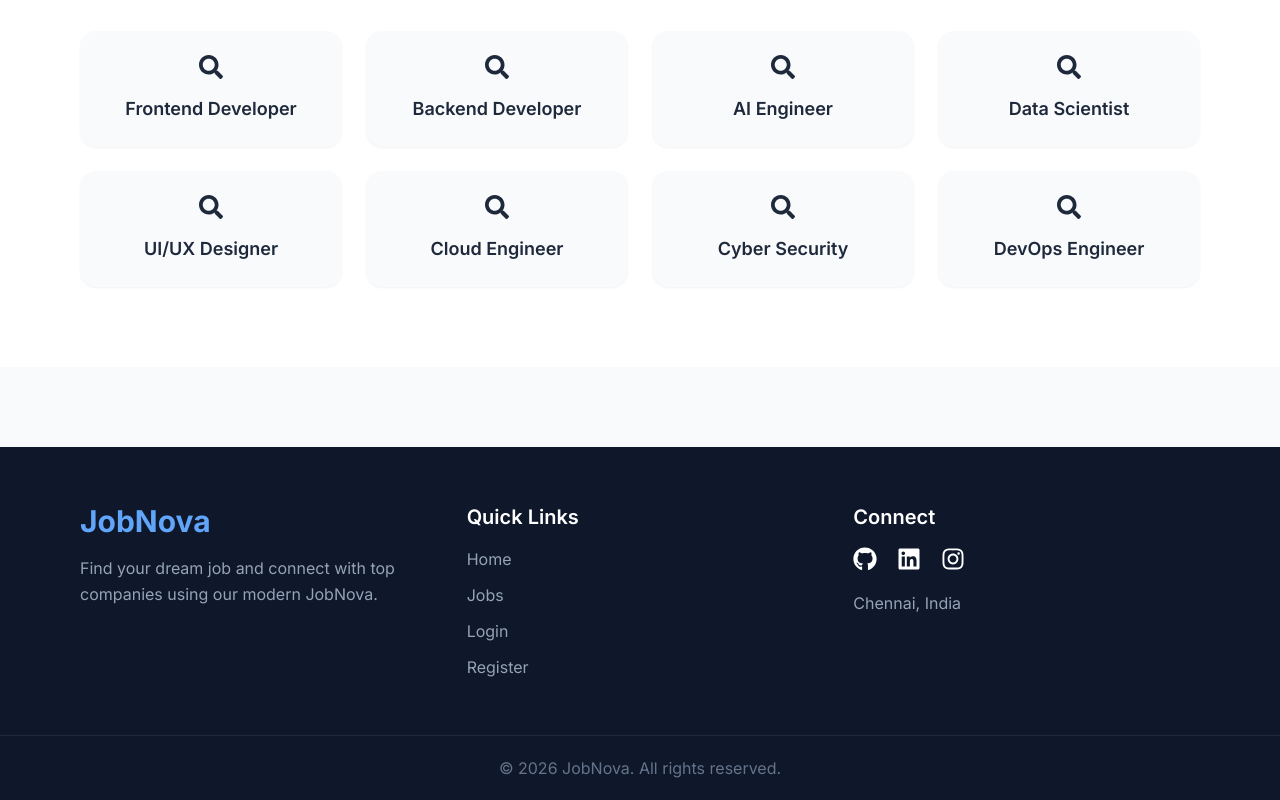
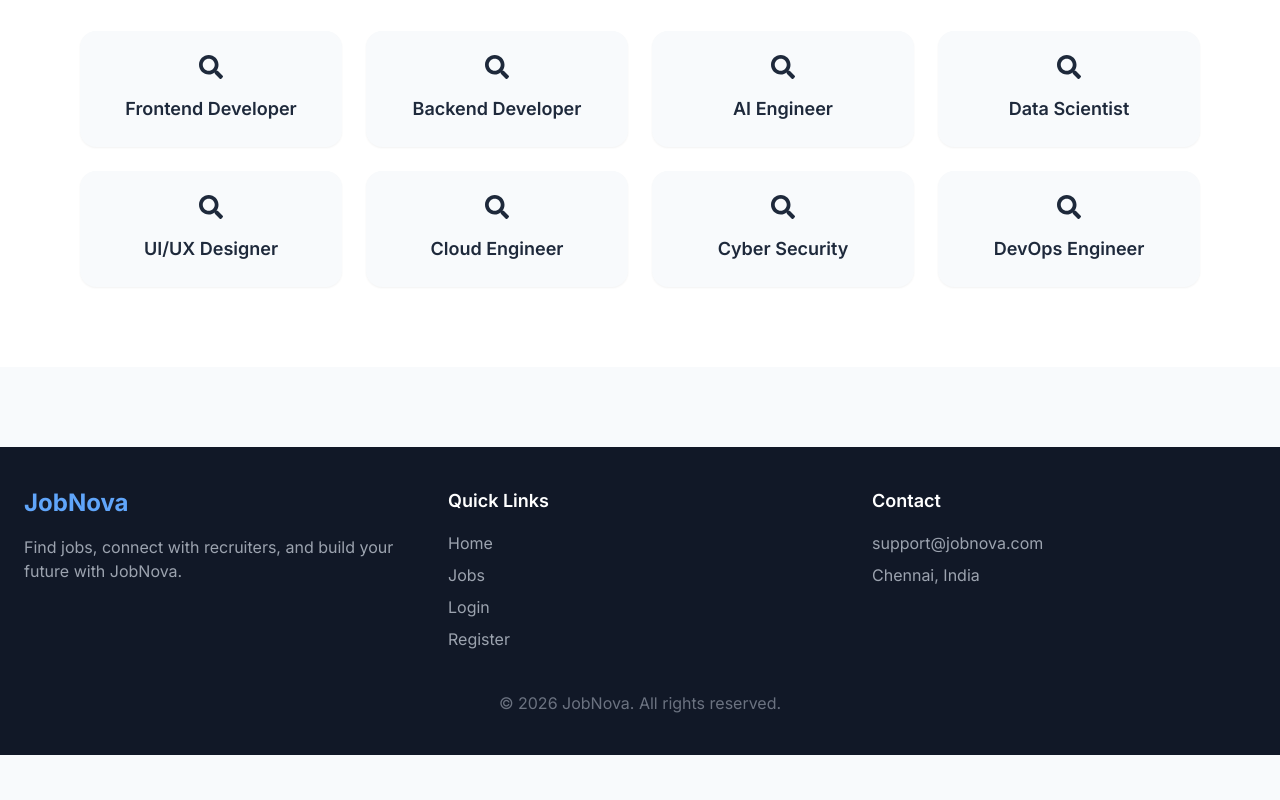
Before and after one commit to priyadarshni0701-apd/ai-job-portal-, a React (Vite) app in the folder frontend/: page / in a window 1280 px wide. Shown: the part 1383-2183 px from the top of the page. After the commit the page ends 2138 px from the top, so only its background shows below. Built offline with nearby package versions, Linux system fonts and the light colour scheme.

Commit message:
added changes to footer

```diff
--- a/frontend/src/components/Footer.jsx
+++ b/frontend/src/components/Footer.jsx
@@ -6,82 +6,51 @@ import {
 
 export default function Footer() {
   return (
-    <footer className="bg-slate-900 text-white mt-20">
+    <footer className="bg-gray-900 text-white py-10 mt-20">
+      <div className="max-w-7xl mx-auto px-6 grid md:grid-cols-3 gap-10">
 
-      <div className="max-w-7xl mx-auto px-6 lg:px-20 py-14 grid md:grid-cols-3 gap-10">
-
-        {/* LEFT */}
         <div>
-
-          <h1 className="text-3xl font-bold text-blue-400">
+          <h1 className="text-2xl font-bold text-blue-400">
             JobNova
           </h1>
 
-          <p className="text-slate-400 mt-4 leading-relaxed">
-            Find your dream job and connect with top companies
-            using our modern JobNova.
+          <p className="mt-4 text-gray-400">
+            Find jobs, connect with recruiters, and build your future with JobNova.
           </p>
-
         </div>
 
-        {/* CENTER */}
         <div>
-
-          <h2 className="text-xl font-semibold mb-4">
+          <h2 className="text-lg font-semibold mb-4">
             Quick Links
           </h2>
 
-          <ul className="space-y-3 text-slate-400">
-
-            <li className="hover:text-white cursor-pointer">
-              Home
-            </li>
-
-            <li className="hover:text-white cursor-pointer">
-              Jobs
-            </li>
-
-            <li className="hover:text-white cursor-pointer">
-              Login
-            </li>
-
-            <li className="hover:text-white cursor-pointer">
-              Register
-            </li>
-
+          <ul className="space-y-2 text-gray-400">
+            <li>Home</li>
+            <li>Jobs</li>
+            <li>Login</li>
+            <li>Register</li>
           </ul>
-
         </div>
 
-        {/* RIGHT */}
         <div>
-
-          <h2 className="text-xl font-semibold mb-4">
-            Connect
+          <h2 className="text-lg font-semibold mb-4">
+            Contact
           </h2>
 
-          <div className="flex gap-5 text-2xl">
+          <p className="text-gray-400">
+            support@jobnova.com
+          </p>
 
-            <FaGithub className="hover:text-blue-400 cursor-pointer" />
-
-            <FaLinkedin className="hover:text-blue-400 cursor-pointer" />
-
-            <FaInstagram className="hover:text-pink-400 cursor-pointer" />
-
-          </div>
-
-          <p className="text-slate-400 mt-5">
+          <p className="text-gray-400 mt-2">
             Chennai, India
           </p>
-
         </div>
 
       </div>
 
-      <div className="border-t border-slate-800 text-center py-5 text-slate-500">
+      <div className="text-center text-gray-500 mt-10">
         © 2026 JobNova. All rights reserved.
       </div>
-
     </footer>
   );
 }
```
